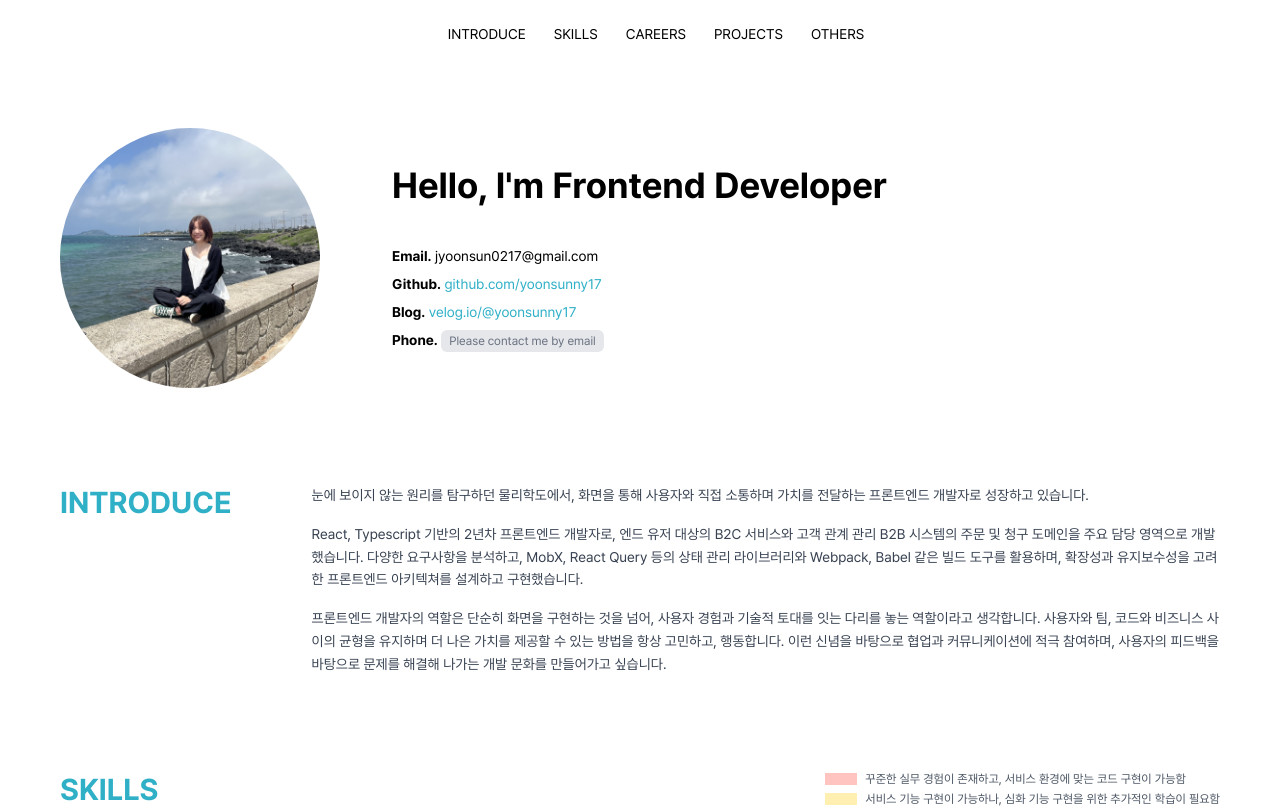
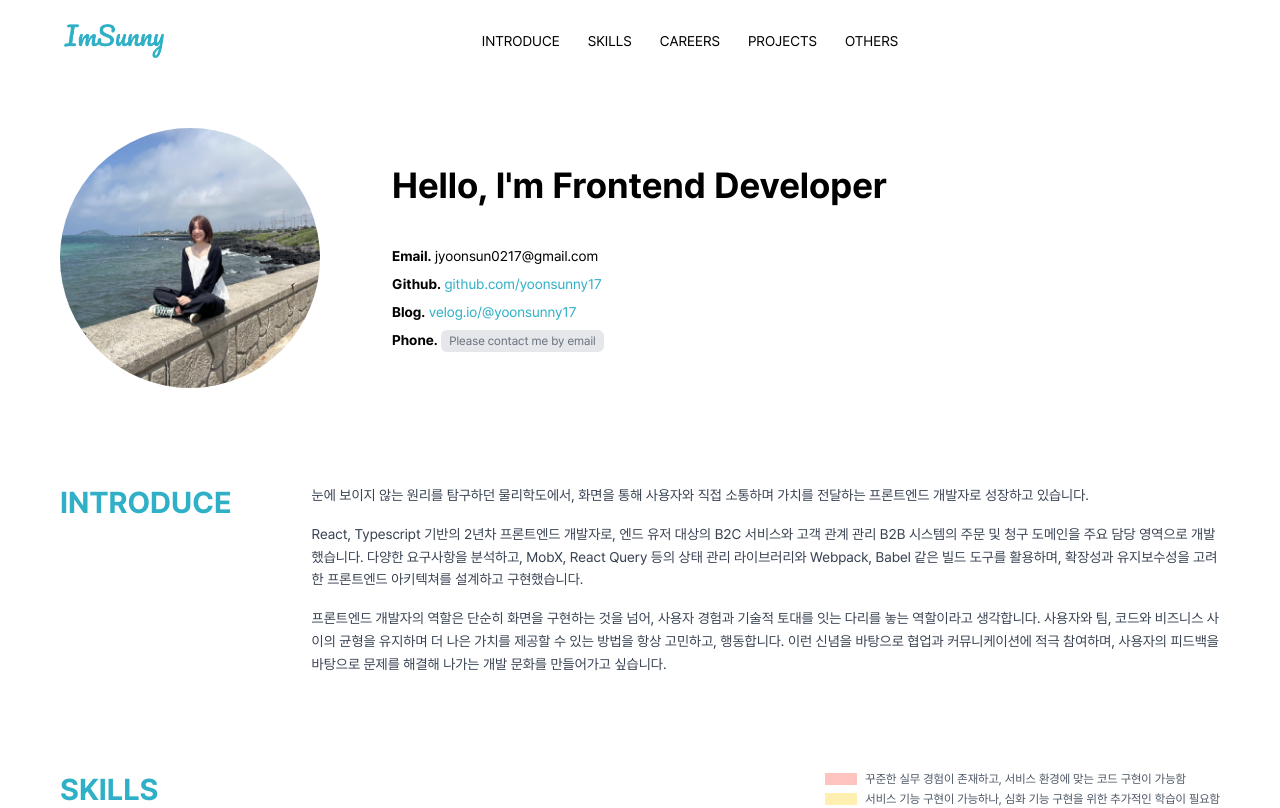
Before and after one commit to yoonsunny17/imsunny, a Next.js app: page /imsunny/ in a window 1280 px wide. Shown: the top 808 px of the page. Built offline with nearby package versions, Linux system fonts and the light colour scheme.

Commit message:
Update NavbarItem with Logo Img

```diff
--- a/src/components/navbar/Navbar.tsx
+++ b/src/components/navbar/Navbar.tsx
@@ -41,12 +41,20 @@ const Navbar = () => {
           ${showBackground ? "bg-white drop-shadow-lg bg-opacity-90" : ""}
         `}
       >
+        {/* logo */}
+        <div className="flex items-center">
+          <NavbarItem
+            label="HOME"
+            setActiveItem={setActiveItem}
+            isActive={activeItem === "HOME"}
+          />
+        </div>
         <div
           className="
             flex
-            flex-row
-            ml-8
+            flex-grow
             gap-7
+            justify-center
           "
         >
           <NavbarItem
--- a/src/components/navbar/NavbarItem.tsx
+++ b/src/components/navbar/NavbarItem.tsx
@@ -1,3 +1,4 @@
+import Image from "next/image";
 import React from "react";
 
 interface NavbarItemProps {
@@ -18,6 +19,25 @@ const NavbarItem: React.FC<NavbarItemProps> = ({
     }
   };
   return (
+    <>
+      {label === "HOME" ? (
+        <div
+          className={`text-sm cursor-pointer transition ${
+            isActive ? "text-[#30B0C7]" : "hover:text-[#30B0C7]"
+          }`}
+          onClick={() => {
+            setActiveItem(label);
+            scrollToSection(label);
+          }}
+        >
+          <Image
+            src={"/imsunny/images/imsunny.png"}
+            width={100}
+            height={100}
+            alt="logo"
+          />
+        </div>
+      ) : (
         <div
           className={`text-sm cursor-pointer transition ${
             isActive ? "text-[#30B0C7]" : "hover:text-[#30B0C7]"
@@ -29,6 +49,8 @@ const NavbarItem: React.FC<NavbarItemProps> = ({
         >
           {label}
         </div>
+      )}
+    </>
   );
 };
 
--- a/src/components/resume/Profile.tsx
+++ b/src/components/resume/Profile.tsx
@@ -4,7 +4,10 @@ import Typewriter from "../common/Typewriter";
 
 const ProfileSection = () => {
   return (
-    <section className="flex flex-row gap-[72px] items-center">
+    <section
+      id="HOME"
+      className="scroll-mt-32 flex flex-row gap-[72px] items-center"
+    >
       {/* profile image */}
       <Image
         src={"/imsunny/images/profile.png"}
@@ -15,7 +18,6 @@ const ProfileSection = () => {
       />
       <div className="flex flex-col gap-10">
         {/* title */}
-        {/* // TODO: typewriter effect 추가 */}
         <Typewriter />
         {/* body */}
         <div className="space-y-2 text-lg">
```
Also changed, not shown: public/images/ImSunny.png (added). Lines whose indentation alone changed are shown as unchanged.
